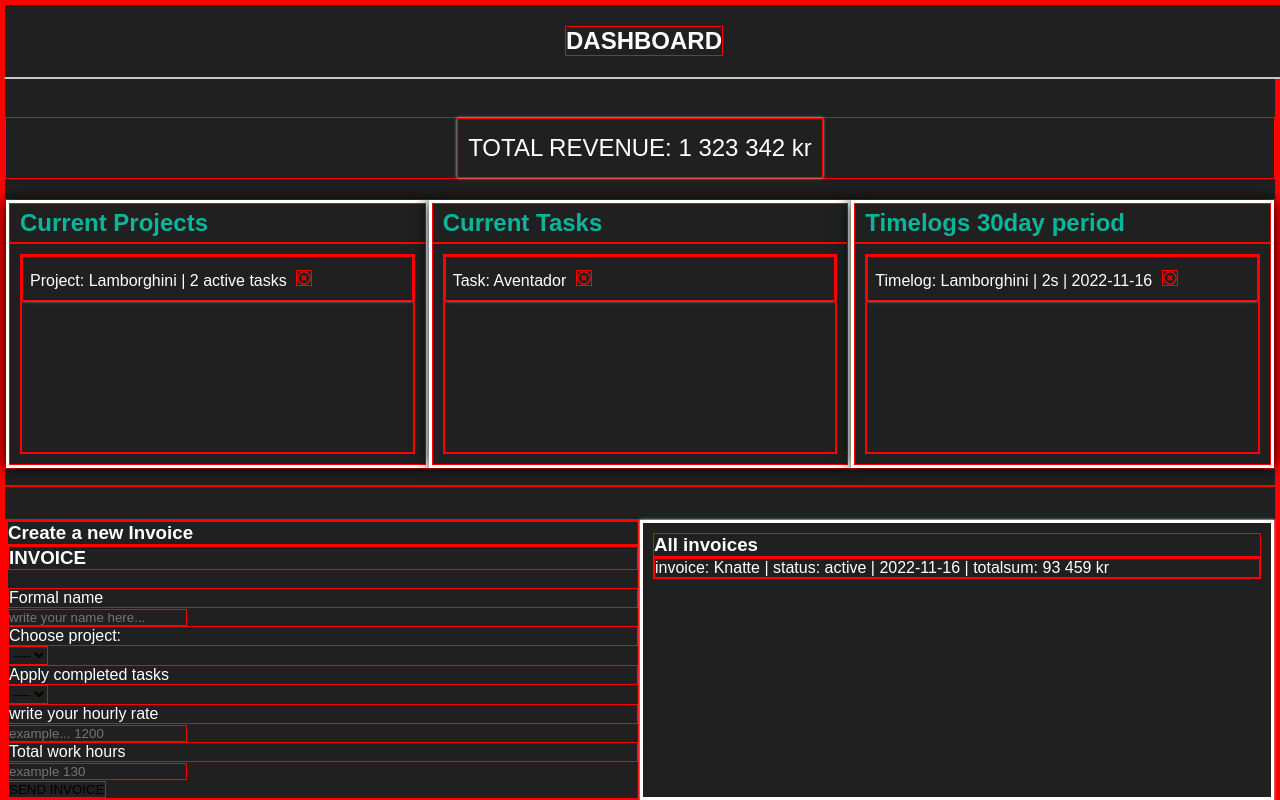
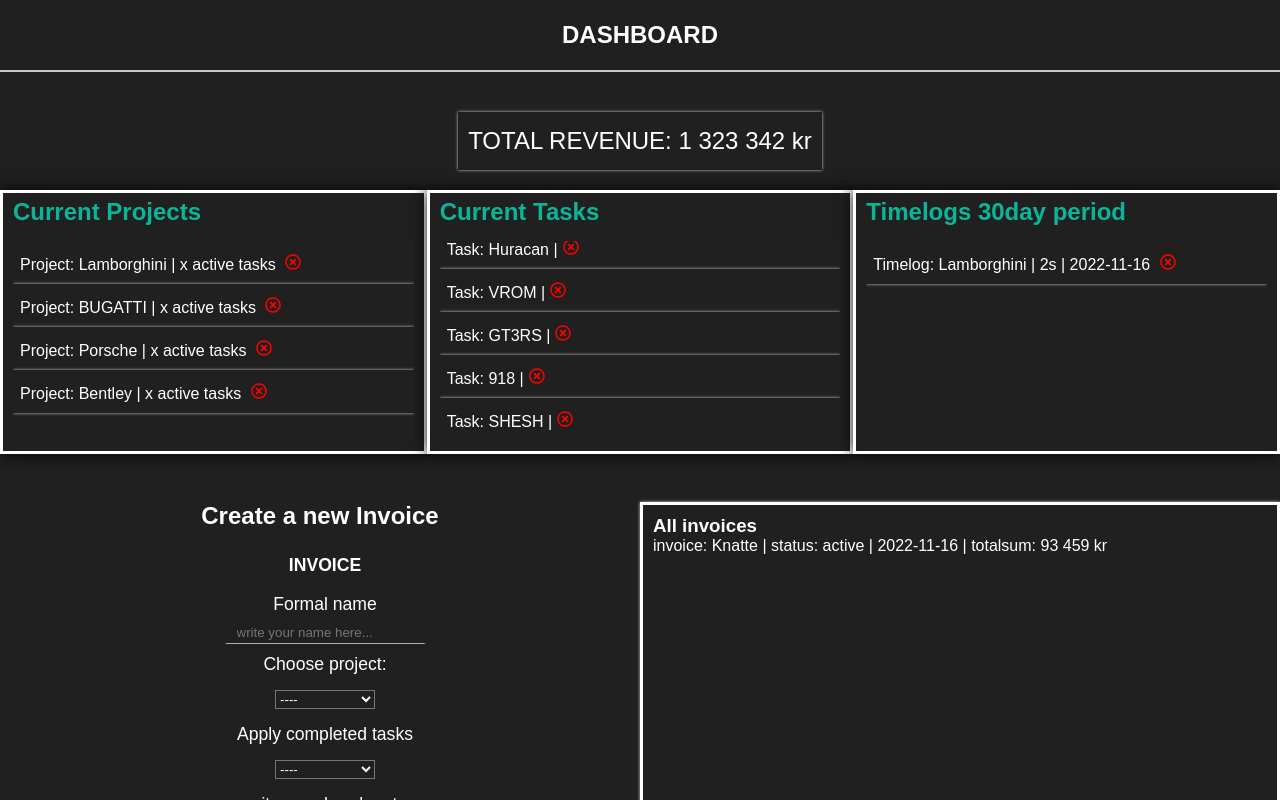
Before and after one commit to Flying0101/K2-Dashboard, a React (Create React App) app: page / in a window 1280 px wide. Shown: the top 800 px of the page. Built offline with nearby package versions, Linux system fonts and the light colour scheme; data requests are answered from the project's data file.

Commit message:
Typescript update

```diff
--- a/package.json
+++ b/package.json
@@ -17,6 +17,7 @@
     "react-scripts": "5.0.1",
     "react-scroll-to-bottom": "^4.2.0",
     "typescript": "^4.9.3",
+    "uuidv4": "^6.2.13",
     "web-vitals": "^2.1.4"
   },
   "scripts": {
--- a/src/App.tsx
+++ b/src/App.tsx
@@ -5,13 +5,17 @@ import './css/Global.css';
 import Nav from './components/nav';
 import Display from './components/Display';
 import Invoice from './components/Invoice';
+import Projects from './contexts/ProjectContext';
+
 
 const App: FC = () => {
   return (
     <div className="App">
-      <Nav />
-      <Display />
-      <Invoice />
+      <Projects>
+        <Nav />
+        <Display />
+        <Invoice />
+      </Projects>
     </div>
   );
 }
--- a/src/components/Display.tsx
+++ b/src/components/Display.tsx
@@ -1,4 +1,4 @@
-import React, { FC } from 'react';
+import React, { FC, useState } from 'react';
 import ScrollToBottom from 'react-scroll-to-bottom';
 
 import '../css/Display.css';
@@ -6,13 +6,21 @@ import '../css/Display.css';
 
 import { FaRegTimesCircle } from "react-icons/fa";
 
+import { ProjectContext } from '../contexts/ProjectContext';
+import { useContext } from 'react';
 
 
-// className=""
 
 const Display: FC = () => {
 
+  const context = useContext(ProjectContext)
 
+
+  if (context !== null) {
+    console.log(context.projects);
+  } else {
+    console.log("context is null!")
+  }
 
   return (
     <section className="display-section">
@@ -27,7 +35,11 @@ const Display: FC = () => {
           <p className="d-g-h">Current Projects</p>
           <div className="d-g-sc">
             <ScrollToBottom className="scroll-area">
-              <p className="d-g-sd">Project: Lamborghini | 2 active tasks <FaRegTimesCircle className="d-g-icon" /></p>
+              {context?.projects?.map((pro) => (
+                <p className="d-g-sd">Project: {pro.name} | x active tasks <FaRegTimesCircle className="d-g-icon" /></p>
+
+              ))}
+
 
             </ScrollToBottom>
           </div>
@@ -38,8 +50,10 @@ const Display: FC = () => {
           <p className="d-g-h">Current Tasks</p>
           <div className="d-g-sc">
             <ScrollToBottom className="scroll-area">
+              {context?.tasks?.map((pro) => (
+                <p className="d-g-sd">Task: {pro.title} |<FaRegTimesCircle className="d-g-icon" /></p>
 
-              <p className="d-g-sd">Task: Aventador <FaRegTimesCircle className="d-g-icon" /></p>
+              ))}
             </ScrollToBottom>
 
           </div>
--- a/src/components/Invoice.tsx
+++ b/src/components/Invoice.tsx
@@ -11,34 +11,34 @@ const Invoice: FC = () => {
       <div className="invoice-grid">
 
         <div className="i-grid-div" >
-          <h3 className="">Create a new Invoice</h3>
-          <form className="">
-            <h3 className="">INVOICE</h3>
+          <h3 className="i-grid-header">Create a new Invoice</h3>
+          <form className="i-form">
+            <h3 className="i-f-header">INVOICE</h3>
             <br />
-            <p className="">Formal name</p>
-            <input placeholder="write your name here..." />
+            <p className="i-form-question">Formal name</p>
+            <input className="i-question-input" placeholder="write your name here..." />
             <br />
-            <p className="">Choose project:</p>
-            <select className="">
-              <option className="">----</option>
-              <option></option>
-              <option></option>
+            <p className="i-form-question">Choose project:</p>
+            <select className="i-selects">
+              <option className="i-sel-options">----</option>
+              <option className="i-sel-options">1</option>
+              <option className="i-sel-options">2</option>
             </select>
             <br />
-            <p className="">Apply completed tasks</p>
-            <select className="">
-              <option className="">----</option>
-              <option></option>
-              <option></option>
+            <p className="i-form-question">Apply completed tasks</p>
+            <select className="i-selects">
+              <option className="i-sel-options">----</option>
+              <option className="i-sel-options">1</option>
+              <option className="i-sel-options">2</option>
             </select>
             <br />
-            <p className="">write your hourly rate </p>
-            <input className="" placeholder="example... 1200" />
+            <p className="i-form-question">write your hourly rate </p>
+            <input className="i-question-input" placeholder="example... 1200" />
             <br />
-            <p className="">Total work hours</p>
-            <input className="" placeholder="example 130" />
+            <p className="i-form-question">Total work hours</p>
+            <input className="i-question-input" placeholder="example 130" />
             <br />
-            <button className="">SEND INVOICE</button>
+            <button className="i-f-btn">SEND INVOICE</button>
 
           </form>
         </div>
--- a/src/contexts/ProjectContext.tsx
+++ b/src/contexts/ProjectContext.tsx
@@ -1,14 +1,70 @@
 import React, { FC } from 'react';
+import { createContext, useCallback } from 'react';
+import { useState, useEffect } from 'react';
+import axios from 'axios';
+import { v4 as uuid } from 'uuid';
+
+import App from '../App';
 
 
+interface ProjectContextInterface {
+  projects: any[]
+  tasks: any[]
+}
+
+interface ProjectsProps {
+  children: React.ReactNode;
+}
 
 
-const Project:FC = () => {
+export const ProjectContext = createContext<ProjectContextInterface | null>(null);
+
+const Projects = ({ children }: ProjectsProps) => {
+
+  // useState for getting projects, tasks and timelogs.
+  const [projects, setProjects] = useState<{ name: string; color: string; id: string; }[]>([]);
+
+  const [tasks, setTasks] = useState<{ title: string; color: string; projid: string; id: string; }[]>([]);
+  //get the projects
+  function getAllProjects() {
+
+    axios.get("http://localhost:3004/projects")
+      .then((res) => {
+        setProjects(res.data)
+      })
+      .catch((error) => console.log(error));
+
+    console.log("req projects successful");
+
+  }
+
+
+  // get the tasks
+  function getAllTasks() {
+
+    axios.get("http://localhost:3004/tasks")
+      .then((res) => {
+        setTasks(res.data)
+      })
+      .catch((error) => console.log(error));
+
+    console.log("req-task successful");
+
+  }
+  // load them into site when starting app.
+  useEffect(() => {
+
+    getAllProjects();
+    getAllTasks();
+
+  }, [])
+
+
   return (
-    <div className="Project">
-
-    </div>
+    <ProjectContext.Provider value={{ projects, tasks }}>
+      {children}
+    </ProjectContext.Provider>
   );
 }
 
-export default Project;
+export default Projects;
--- a/src/css/Invoice.css
+++ b/src/css/Invoice.css
@@ -23,9 +23,68 @@
 
 }
 
-*{
-    border: 1px solid red;
+.i-grid-header {
+    font-size: clamp(1.2rem, 5vw, 1.5rem);
+    text-align: center;
+    margin-bottom: 25px;
 }
+
+
+
+.i-form {
+    margin-left: 10px;
+    text-align: center;
+}
+
+.i-f-header {
+    font-size: 1.1rem;
+}
+
+.i-form-question {
+    font-size: 1.1rem;
+}
+
+
+.i-question-input {
+    margin: 5px 0 10px 0;
+    color: white;
+    padding: 3px 10px;
+    border: 2px solid rgba(255, 255, 255, 0);
+    border-bottom: 1px solid rgb(175, 175, 175);
+
+}
+
+
+.i-question-input:focus {
+    margin: 5px 0 10px 0;
+    color: white;
+    padding: 3px 10px;
+    border: 5px solid green;
+}
+
+.i-selects {
+    color: white;
+    margin: 15px;
+    width: 100px;
+}
+
+.i-sel-options {
+    color: white;
+
+}
+
+
+.i-f-btn {
+    padding: 0.5em 0.7em;
+    background: green;
+    color: white;
+    margin: 5px 0 15px 0;
+}
+
+
+
+
+
 
 
 @media (max-width: 800px) {
```
Also changed, not shown: 1 other file (tests, documents, lock files or other folders).
